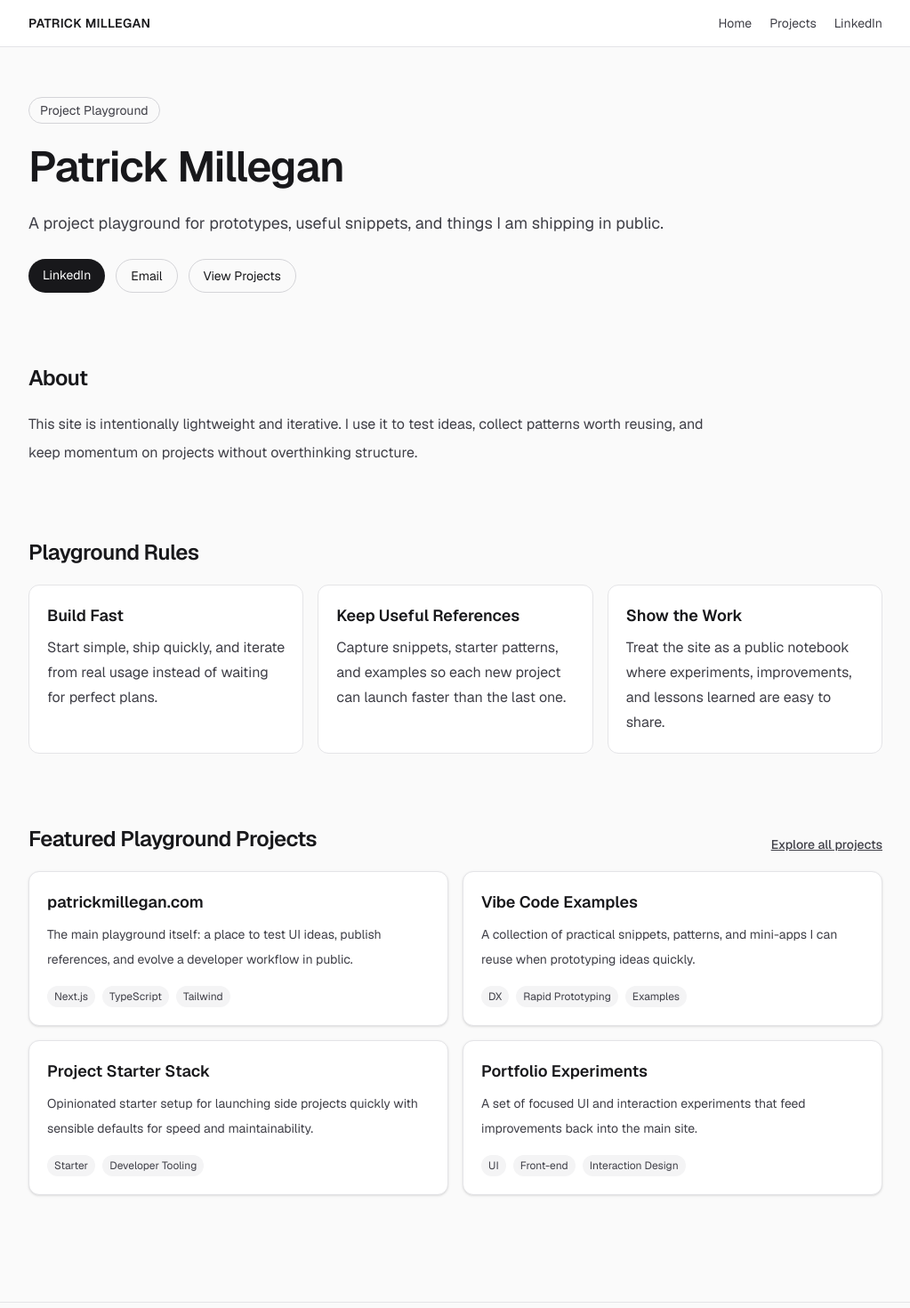
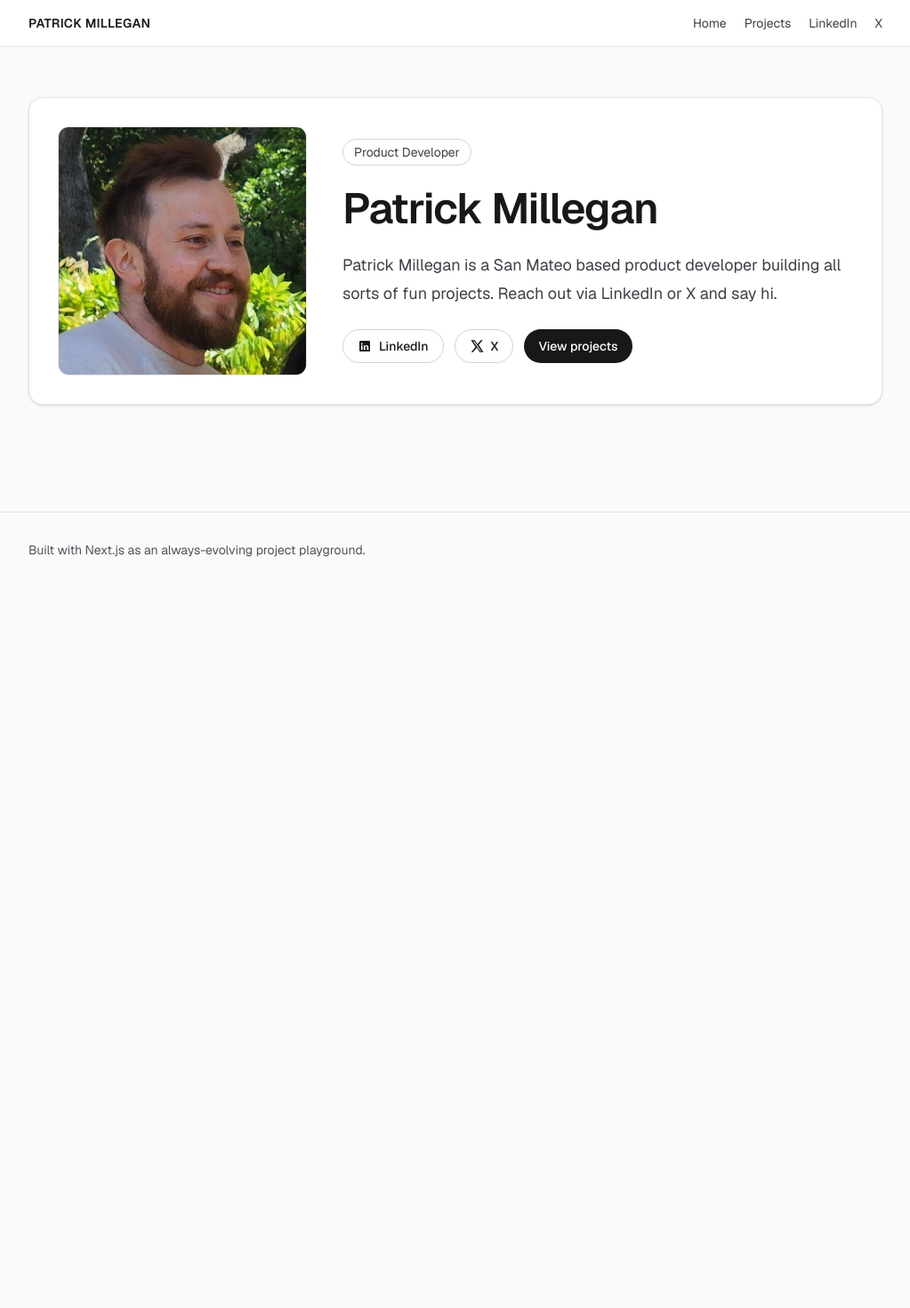
Before and after one commit to pmillegan/patrick-site, a Next.js app: page / in a window 1280 px wide. Shown: the top 1470 px of the page at 89% size, without its empty margins (128-1151 px from the left). After the commit the page ends 800 px from the top, so only its background shows below. Built offline with nearby package versions, Linux system fonts and the light colour scheme.

Commit message:
simplify site to profile and links
Focus the homepage on a professional profile card with portrait, short intro quote, and LinkedIn/X actions. Convert projects into a simple, maintainable links list.

Made-with: Cursor

```diff
--- a/src/app/layout.tsx
+++ b/src/app/layout.tsx
@@ -51,6 +51,14 @@ export default function RootLayout({
               >
                 LinkedIn
               </a>
+              <a
+                href="https://x.com/pmillegan"
+                target="_blank"
+                rel="noreferrer"
+                className="hover:text-zinc-900"
+              >
+                X
+              </a>
             </nav>
           </div>
         </header>
--- a/src/app/page.tsx
+++ b/src/app/page.tsx
@@ -1,93 +1,63 @@
+import Image from "next/image";
 import Link from "next/link";
-import { playgroundPillars, profile, projects } from "@/data/site";
 
 export default function Home() {
   return (
-    <main className="mx-auto flex w-full max-w-5xl flex-1 flex-col gap-20 px-6 py-14 sm:px-8">
-      <section className="space-y-6">
+    <main className="mx-auto flex w-full max-w-5xl flex-1 items-center px-6 py-14 sm:px-8">
+      <section className="grid w-full items-center gap-10 rounded-2xl border border-zinc-200 bg-white p-8 shadow-sm md:grid-cols-[280px_1fr]">
+        <div className="mx-auto w-full max-w-[280px] overflow-hidden rounded-xl border border-zinc-200">
+          <Image
+            src="/profile.jpg"
+            alt="Portrait of Patrick Millegan"
+            width={560}
+            height={560}
+            className="h-auto w-full"
+            priority
+          />
+        </div>
+        <div className="space-y-6">
           <p className="inline-flex rounded-full border border-zinc-300 px-3 py-1 text-sm text-zinc-700">
-          Project Playground
+            Product Developer
           </p>
-        <h1 className="max-w-3xl text-4xl font-semibold tracking-tight text-zinc-900 sm:text-5xl">
-          {profile.name}
+          <h1 className="text-4xl font-semibold tracking-tight text-zinc-900 sm:text-5xl">
+            Patrick Millegan
           </h1>
-        <p className="max-w-3xl text-lg leading-8 text-zinc-700">
-          {profile.tagline}
+          <p className="max-w-2xl text-lg leading-8 text-zinc-700">
+            Patrick Millegan is a San Mateo based product developer building all
+            sorts of fun projects. Reach out via LinkedIn or X and say hi.
           </p>
-        <div className="flex flex-wrap gap-3 text-sm">
+          <div className="flex flex-wrap gap-3">
             <a
-            href={profile.linkedinUrl}
+              href="https://linkedin.com/in/pmillegan"
               target="_blank"
               rel="noreferrer"
-            className="rounded-full bg-zinc-900 px-4 py-2 text-white transition hover:bg-zinc-700"
+              className="inline-flex items-center gap-2 rounded-full border border-zinc-300 px-4 py-2 text-sm font-medium text-zinc-900 transition hover:bg-zinc-100"
+              aria-label="LinkedIn profile"
             >
+              <svg viewBox="0 0 24 24" aria-hidden="true" className="h-4 w-4 fill-current">
+                <path d="M19 3A2 2 0 0 1 21 5V19A2 2 0 0 1 19 21H5A2 2 0 0 1 3 19V5A2 2 0 0 1 5 3H19M8.34 18.34V10.82H5.84V18.34H8.34M7.09 9.79A1.45 1.45 0 1 0 7.09 6.89A1.45 1.45 0 1 0 7.09 9.79M18.34 18.34V14.22C18.34 12 17.14 10.66 15.35 10.66C13.9 10.66 13.26 11.46 12.89 12.02V10.82H10.39V18.34H12.89V14.17C12.89 13.07 13.1 12 14.47 12C15.82 12 15.84 13.26 15.84 14.24V18.34H18.34Z" />
+              </svg>
               LinkedIn
             </a>
             <a
-            href={`mailto:${profile.email}`}
-            className="rounded-full border border-zinc-300 px-4 py-2 text-zinc-900 transition hover:bg-zinc-100"
+              href="https://x.com/pmillegan"
+              target="_blank"
+              rel="noreferrer"
+              className="inline-flex items-center gap-2 rounded-full border border-zinc-300 px-4 py-2 text-sm font-medium text-zinc-900 transition hover:bg-zinc-100"
+              aria-label="X profile"
             >
-            Email
+              <svg viewBox="0 0 24 24" aria-hidden="true" className="h-4 w-4 fill-current">
+                <path d="M18.9 2H22L15.2 9.78L23.2 22H16.94L12.05 14.62L5.6 22H2.5L9.8 13.65L2.2 2H8.62L13.03 8.74L18.9 2ZM17.81 20.13H19.53L7.68 3.78H5.83L17.81 20.13Z" />
+              </svg>
+              X
             </a>
             <Link
               href="/projects"
-            className="rounded-full border border-zinc-300 px-4 py-2 text-zinc-900 transition hover:bg-zinc-100"
+              className="inline-flex items-center rounded-full bg-zinc-900 px-4 py-2 text-sm font-medium text-white transition hover:bg-zinc-700"
             >
-            View Projects
+              View projects
             </Link>
           </div>
-      </section>
-
-      <section className="space-y-5">
-        <h2 className="text-2xl font-semibold tracking-tight text-zinc-900">
-          About
-        </h2>
-        <p className="max-w-3xl leading-8 text-zinc-700">{profile.about}</p>
-      </section>
-
-      <section className="space-y-5">
-        <h2 className="text-2xl font-semibold tracking-tight text-zinc-900">
-          Playground Rules
-        </h2>
-        <div className="grid gap-4 sm:grid-cols-3">
-          {playgroundPillars.map((item) => (
-            <article key={item.title} className="rounded-xl border border-zinc-200 bg-white p-5">
-              <h3 className="text-lg font-semibold text-zinc-900">{item.title}</h3>
-              <p className="mt-2 leading-7 text-zinc-700">{item.description}</p>
-            </article>
-          ))}
-        </div>
-      </section>
-
-      <section className="space-y-5">
-        <div className="flex items-end justify-between gap-3">
-          <h2 className="text-2xl font-semibold tracking-tight text-zinc-900">
-            Featured Playground Projects
-          </h2>
-          <Link href="/projects" className="text-sm font-medium text-zinc-700 underline">
-            Explore all projects
-          </Link>
-        </div>
-        <div className="grid gap-4 sm:grid-cols-2">
-          {projects.slice(0, 4).map((project) => (
-            <article
-              key={project.name}
-              className="rounded-xl border border-zinc-200 bg-white p-5 shadow-sm"
-            >
-              <h3 className="text-lg font-semibold text-zinc-900">{project.name}</h3>
-              <p className="mt-2 text-sm leading-7 text-zinc-700">{project.summary}</p>
-              <div className="mt-4 flex flex-wrap gap-2">
-                {project.tags.map((tag) => (
-                  <span
-                    key={tag}
-                    className="rounded-full bg-zinc-100 px-2 py-1 text-xs text-zinc-700"
-                  >
-                    {tag}
-                  </span>
-                ))}
-              </div>
-            </article>
-          ))}
         </div>
       </section>
     </main>
--- a/src/app/projects/page.tsx
+++ b/src/app/projects/page.tsx
@@ -1,56 +1,39 @@
 import Link from "next/link";
-import { projects } from "@/data/site";
+import { projectLinks } from "@/data/site";
 
 export default function ProjectsPage() {
   return (
-    <main className="mx-auto flex w-full max-w-5xl flex-1 flex-col gap-10 px-6 py-14 sm:px-8">
+    <main className="mx-auto flex w-full max-w-3xl flex-1 flex-col gap-10 px-6 py-14 sm:px-8">
       <header className="space-y-3">
-        <p className="text-sm uppercase tracking-wide text-zinc-600">Playground Projects</p>
+        <p className="text-sm uppercase tracking-wide text-zinc-600">Projects</p>
         <h1 className="text-4xl font-semibold tracking-tight text-zinc-900">
-          Build, test, and reuse
+          Project links
         </h1>
         <p className="max-w-3xl text-lg leading-8 text-zinc-700">
-          This page tracks active experiments, reusable code references, and
-          project ideas that can quickly become real products.
+          A simple list for now. As new things ship, they can be added here.
         </p>
       </header>
 
-      <section className="grid gap-4 sm:grid-cols-2">
-        {projects.map((project) => (
-          <article
-            key={project.name}
-            className="flex flex-col rounded-xl border border-zinc-200 bg-white p-5 shadow-sm"
-          >
-            <h2 className="text-xl font-semibold text-zinc-900">{project.name}</h2>
-            <p className="mt-3 flex-1 leading-7 text-zinc-700">{project.summary}</p>
-            <div className="mt-4 flex flex-wrap gap-2">
-              {project.tags.map((tag) => (
-                <span
-                  key={tag}
-                  className="rounded-full bg-zinc-100 px-2 py-1 text-xs text-zinc-700"
-                >
-                  {tag}
-                </span>
-              ))}
-            </div>
-            <a
-              href={project.url}
-              target={project.url.startsWith("http") ? "_blank" : undefined}
-              rel={project.url.startsWith("http") ? "noreferrer" : undefined}
-              className="mt-5 text-sm font-medium text-zinc-900 underline"
-            >
-              Open project
-            </a>
-          </article>
-        ))}
+      <section className="rounded-2xl border border-zinc-200 bg-white p-6 shadow-sm">
+        <ul className="space-y-3">
+          {projectLinks.map((project) => (
+            <li key={project.name} className="flex items-center justify-between gap-4 border-b border-zinc-100 pb-3 last:border-b-0 last:pb-0">
+              <span className="font-medium text-zinc-900">{project.name}</span>
+              <a
+                href={project.url}
+                target="_blank"
+                rel="noreferrer"
+                className="text-sm font-medium text-zinc-700 underline hover:text-zinc-900"
+              >
+                Visit
+              </a>
+            </li>
+          ))}
+        </ul>
       </section>
 
-      <section className="rounded-xl border border-zinc-200 bg-zinc-50 p-6">
-        <h2 className="text-xl font-semibold text-zinc-900">How this playground works</h2>
-        <p className="mt-3 leading-7 text-zinc-700">
-          Keep each card short and practical: what it is, why it matters, and
-          where the code or demo lives. Update often and bias toward shipping.
-        </p>
+      <section className="rounded-xl border border-zinc-200 bg-zinc-50 p-6 text-sm text-zinc-700">
+        Add links to new projects in `src/data/site.ts`.
         <Link href="/" className="mt-4 inline-block text-sm font-medium text-zinc-900 underline">
           Back to home
         </Link>
--- a/src/data/site.ts
+++ b/src/data/site.ts
@@ -1,58 +1,10 @@
-export const profile = {
-  name: "Patrick Millegan",
-  tagline:
-    "A project playground for prototypes, useful snippets, and things I am shipping in public.",
-  about:
-    "This site is intentionally lightweight and iterative. I use it to test ideas, collect patterns worth reusing, and keep momentum on projects without overthinking structure.",
-  linkedinUrl: "https://linkedin.com/in/pmillegan",
-  email: "patrick@patrickmillegan.com",
-};
-
-export const playgroundPillars = [
-  {
-    title: "Build Fast",
-    description:
-      "Start simple, ship quickly, and iterate from real usage instead of waiting for perfect plans.",
-  },
-  {
-    title: "Keep Useful References",
-    description:
-      "Capture snippets, starter patterns, and examples so each new project can launch faster than the last one.",
-  },
-  {
-    title: "Show the Work",
-    description:
-      "Treat the site as a public notebook where experiments, improvements, and lessons learned are easy to share.",
-  },
-];
-
-export const projects = [
+export const projectLinks = [
   {
     name: "patrickmillegan.com",
-    summary:
-      "The main playground itself: a place to test UI ideas, publish references, and evolve a developer workflow in public.",
-    tags: ["Next.js", "TypeScript", "Tailwind"],
     url: "https://patrickmillegan.com",
   },
   {
-    name: "Vibe Code Examples",
-    summary:
-      "A collection of practical snippets, patterns, and mini-apps I can reuse when prototyping ideas quickly.",
-    tags: ["DX", "Rapid Prototyping", "Examples"],
-    url: "#",
-  },
-  {
-    name: "Project Starter Stack",
-    summary:
-      "Opinionated starter setup for launching side projects quickly with sensible defaults for speed and maintainability.",
-    tags: ["Starter", "Developer Tooling"],
-    url: "#",
-  },
-  {
-    name: "Portfolio Experiments",
-    summary:
-      "A set of focused UI and interaction experiments that feed improvements back into the main site.",
-    tags: ["UI", "Front-end", "Interaction Design"],
-    url: "#",
+    name: "patrick-site (GitHub)",
+    url: "https://github.com/pmillegan/patrick-site",
   },
 ];
```
Lines whose indentation alone changed are shown as unchanged.
